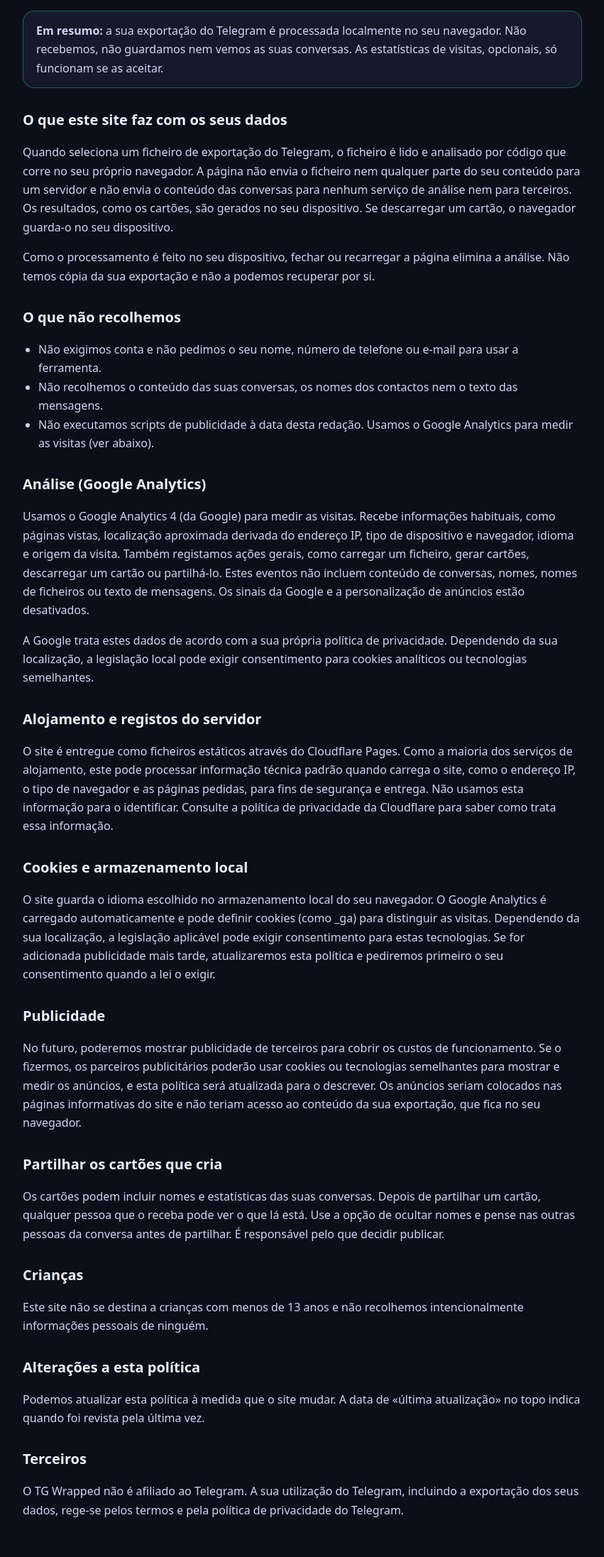
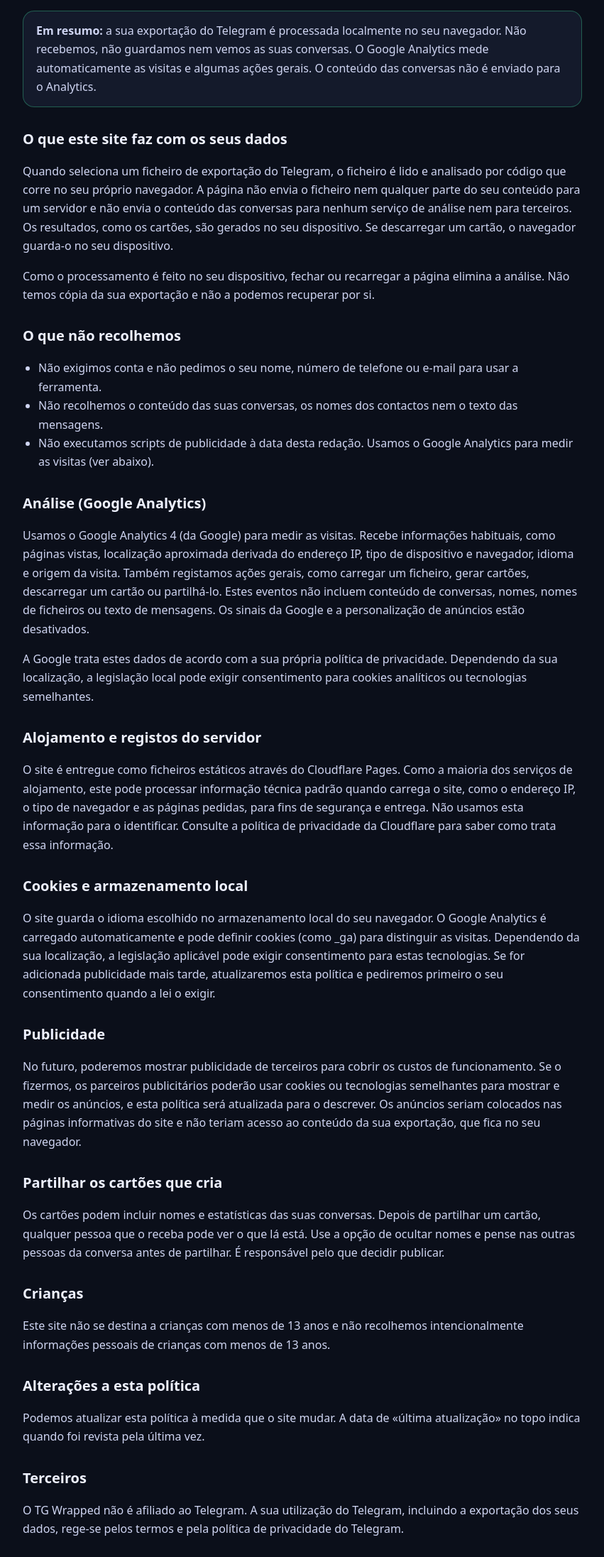
Before and after one commit to lamisami193-hue/chat-recap, a plain HTML site: page pt/privacy/index.html in a window 1280 px wide. Shown: the part 165-2358 px from the top of the page at 71% size, without its empty margins (214-1065 px from the left). Drawn offline with Linux system fonts and the light colour scheme.

Commit message:
Clarify Portuguese privacy policy

```diff
--- a/pt/privacy/index.html
+++ b/pt/privacy/index.html
@@ -47,7 +47,7 @@
 <main>
 <h1>Política de privacidade</h1>
 <p class="upd">Última atualização: 23 de outubro de 2026</p>
-<div class="panel"><p><strong>Em resumo:</strong> a sua exportação do Telegram é processada localmente no seu navegador. Não recebemos, não guardamos nem vemos as suas conversas. As estatísticas de visitas, opcionais, só funcionam se as aceitar.</p></div>
+<div class="panel"><p><strong>Em resumo:</strong> a sua exportação do Telegram é processada localmente no seu navegador. Não recebemos, não guardamos nem vemos as suas conversas. O Google Analytics mede automaticamente as visitas e algumas ações gerais. O conteúdo das conversas não é enviado para o Analytics.</p></div>
 <h2>O que este site faz com os seus dados</h2>
 <p>Quando seleciona um ficheiro de exportação do Telegram, o ficheiro é lido e analisado por código que corre no seu próprio navegador. A página não envia o ficheiro nem qualquer parte do seu conteúdo para um servidor e não envia o conteúdo das conversas para nenhum serviço de análise nem para terceiros. Os resultados, como os cartões, são gerados no seu dispositivo. Se descarregar um cartão, o navegador guarda-o no seu dispositivo.</p>
 <p>Como o processamento é feito no seu dispositivo, fechar ou recarregar a página elimina a análise. Não temos cópia da sua exportação e não a podemos recuperar por si.</p>
@@ -69,7 +69,7 @@
 <h2>Partilhar os cartões que cria</h2>
 <p>Os cartões podem incluir nomes e estatísticas das suas conversas. Depois de partilhar um cartão, qualquer pessoa que o receba pode ver o que lá está. Use a opção de ocultar nomes e pense nas outras pessoas da conversa antes de partilhar. É responsável pelo que decidir publicar.</p>
 <h2>Crianças</h2>
-<p>Este site não se destina a crianças com menos de 13 anos e não recolhemos intencionalmente informações pessoais de ninguém.</p>
+<p>Este site não se destina a crianças com menos de 13 anos e não recolhemos intencionalmente informações pessoais de crianças com menos de 13 anos.</p>
 <h2>Alterações a esta política</h2>
 <p>Podemos atualizar esta política à medida que o site mudar. A data de «última atualização» no topo indica quando foi revista pela última vez.</p>
 <h2>Terceiros</h2>
```
